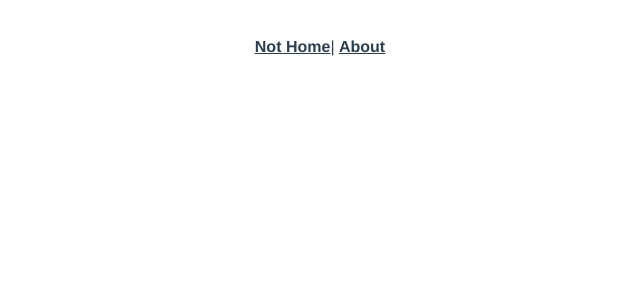
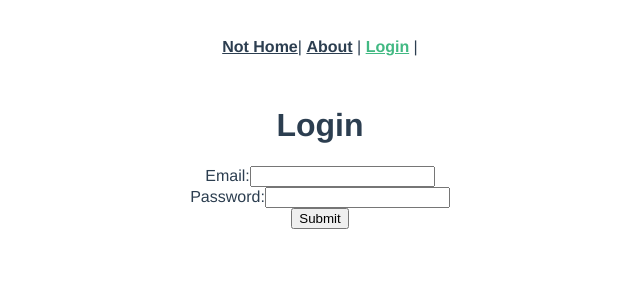
Before and after one commit to TaylorOD/personal_resume_group_app, a Vue app: page /login in a window 1280 px wide. Shown: the top 300 px of the page, without its empty margins (320-960 px from the left). Built offline with nearby package versions, Linux system fonts and the light colour scheme.

Commit message:
add login function and login view file

```diff
--- a/src/App.vue
+++ b/src/App.vue
@@ -2,7 +2,8 @@
   <div id="app">
     <div id="nav">
       <router-link to="/">Not Home</router-link>|
-      <router-link to="/about">About</router-link>
+      <router-link to="/about">About</router-link> |
+      <router-link to="/login">Login</router-link> |
     </div>
     <router-view />
   </div>
--- a/src/main.js
+++ b/src/main.js
@@ -5,6 +5,11 @@
 
 axios.defaults.baseURL = process.env.NODE_ENV === "development" ? "http://localhost:3000" : "/";
 
+var jwt = localStorage.getItem("jwt");
+if (jwt) {
+  axios.defaults.headers.common["Authorization"] = "Bearer " + jwt;
+}
+
 Vue.config.productionTip = false;
 
 new Vue({
--- a/src/router/index.js
+++ b/src/router/index.js
@@ -1,6 +1,8 @@
 import Vue from 'vue'
 import VueRouter from 'vue-router'
 import Home from '../views/Home.vue'
+import Login from "../views/Login.vue";
+
 
 Vue.use(VueRouter)
 
@@ -17,7 +19,9 @@
     // this generates a separate chunk (about.[hash].js) for this route
     // which is lazy-loaded when the route is visited.
     component: () => import(/* webpackChunkName: "about" */ '../views/About.vue')
-  }
+  },
+  { path: "/login", name: "login", component: Login },
+
 ]
 
 const router = new VueRouter({
--- a/src/views/Login.vue
+++ b/src/views/Login.vue
@@ -0,0 +1,52 @@
+<template>
+  <div class="login">
+    <form v-on:submit.prevent="submit()">
+      <h1>Login</h1>
+      <ul>
+        <li class="text-danger" v-for="error in errors">{{ error }}</li>
+      </ul>
+      <div class="form-group">
+        <label>Email:</label>
+        <input type="email" class="form-control" v-model="email">
+      </div>
+      <div class="form-group">
+        <label>Password:</label>
+        <input type="password" class="form-control" v-model="password">
+      </div>
+      <input type="submit" class="btn btn-primary" value="Submit">
+    </form>
+  </div>
+</template>
+
+<script>
+import axios from "axios";
+export default {
+  data: function () {
+    return {
+      email: "",
+      password: "",
+      errors: [],
+    };
+  },
+  methods: {
+    submit: function () {
+      var params = {
+        email: this.email,
+        password: this.password,
+      };
+      axios
+        .post("/api/sessions", params)
+        .then((response) => {
+          axios.defaults.headers.common["Authorization"] = "Bearer " + response.data.jwt;
+          localStorage.setItem("jwt", response.data.jwt);
+          this.$router.push("/");
+        })
+        .catch((error) => {
+          this.errors = ["Invalid email or password."];
+          this.email = "";
+          this.password = "";
+        });
+    },
+  },
+};
+</script>
```
